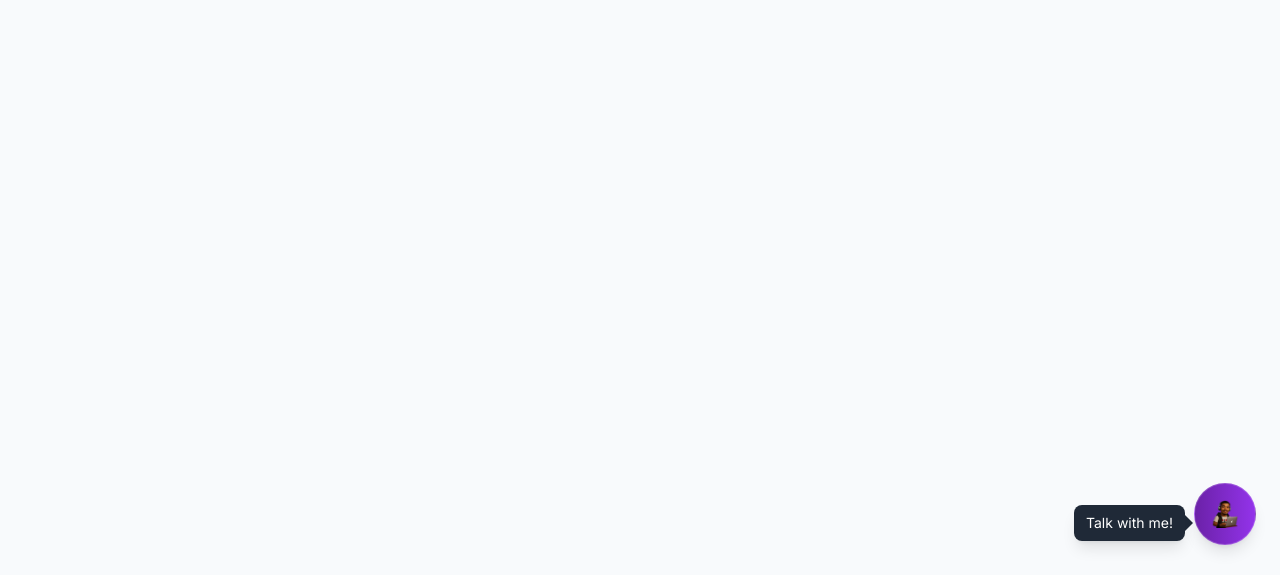
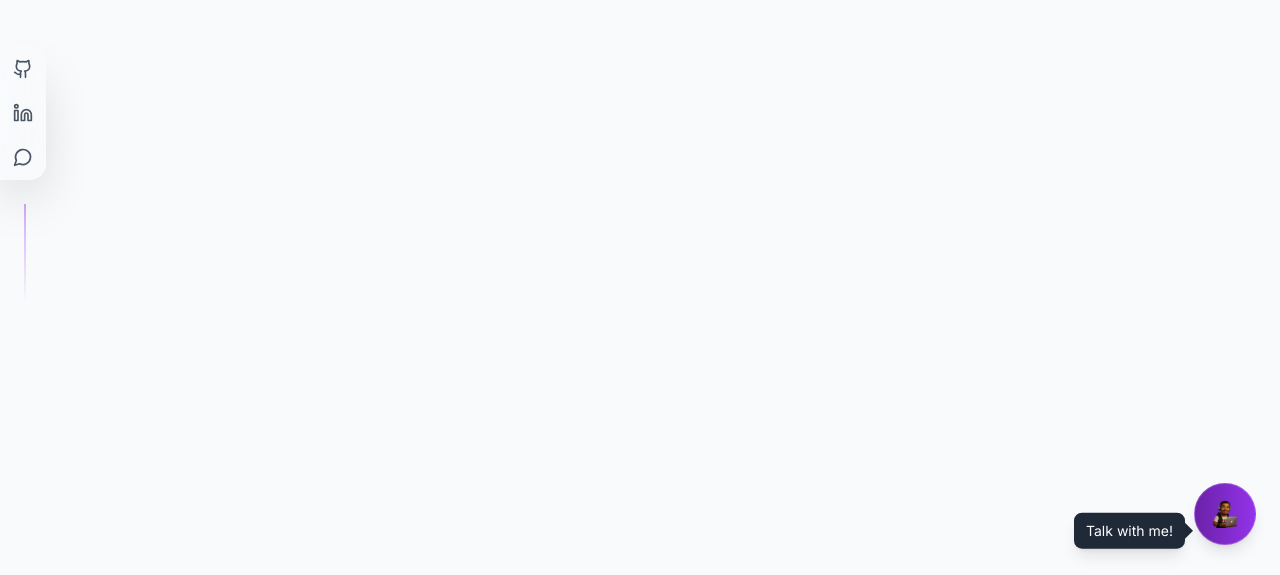
Before and after one commit to Baibhav100/my_portfolio, a Next.js app: page /chat in a window 1280 px wide. Shown: the part 225-800 px from the top of the page. Built offline with nearby package versions, Linux system fonts and the light colour scheme.

Commit message:
Add floating side social tickers (WhatsApp, LinkedIn, GitHub)

```diff
--- /dev/null
+++ b/src/app/components/SideSocials.jsx
@@ -0,0 +1,68 @@
+"use client";
+import React from "react";
+import { motion } from "framer-motion";
+import { Github, Linkedin, MessageCircle } from "lucide-react";
+
+const SideSocials = () => {
+    const socials = [
+        {
+            name: "GitHub",
+            icon: <Github size={20} />,
+            link: "https://github.com/Baibhav100/my_portfolio",
+            color: "hover:text-gray-900 dark:hover:text-white",
+        },
+        {
+            name: "LinkedIn",
+            icon: <Linkedin size={20} />,
+            link: "https://www.linkedin.com/in/baibhavrajkumar",
+            color: "hover:text-blue-600 dark:hover:text-blue-400",
+        },
+        {
+            name: "WhatsApp",
+            icon: <MessageCircle size={20} />,
+            link: "https://wa.me/918486128114",
+            color: "hover:text-green-500 dark:hover:text-green-400",
+        },
+    ];
+
+    return (
+        <div className="fixed left-0 top-1/2 -translate-y-1/2 z-[100] hidden lg:flex flex-col gap-4">
+            {/* Container with Glassmorphism */}
+            <motion.div
+                initial={{ x: -100, opacity: 0 }}
+                animate={{ x: 0, opacity: 1 }}
+                transition={{ duration: 0.8, ease: "easeOut" }}
+                className="bg-white/10 dark:bg-black/20 backdrop-blur-xl border border-white/20 dark:border-white/10 p-3 rounded-r-2xl shadow-2xl flex flex-col gap-6"
+            >
+                {socials.map((social, index) => (
+                    <motion.a
+                        key={index}
+                        href={social.link}
+                        target="_blank"
+                        rel="noopener noreferrer"
+                        whileHover={{ scale: 1.2, x: 5 }}
+                        whileTap={{ scale: 0.9 }}
+                        className={`text-gray-600 dark:text-gray-400 transition-all ${social.color} relative group`}
+                    >
+                        {social.icon}
+
+                        {/* Tooltip */}
+                        <span className="absolute left-12 top-1/2 -translate-y-1/2 px-2 py-1 bg-gray-800 text-white text-[10px] rounded opacity-0 group-hover:opacity-100 transition-opacity whitespace-nowrap pointer-events-none">
+                            {social.name}
+                        </span>
+                    </motion.a>
+                ))}
+            </motion.div>
+
+            {/* Decorative vertical line */}
+            <motion.div
+                initial={{ height: 0 }}
+                animate={{ height: "100px" }}
+                transition={{ delay: 0.5, duration: 1 }}
+                className="w-[2px] bg-gradient-to-b from-purple-500/50 to-transparent ml-6 mt-2"
+            />
+        </div>
+    );
+};
+
+export default SideSocials;
--- a/src/app/layout.js
+++ b/src/app/layout.js
@@ -9,14 +9,17 @@ export const metadata = {
   description: 'Generated by create next app',
 }
 
+import SideSocials from "./components/SideSocials";
+
 export default function RootLayout({ children }) {
   return (
     <html lang="en" suppressHydrationWarning>
       <body className={inter.className}>
         <ThemeProvider attribute="class" defaultTheme="system" enableSystem>
+          <SideSocials />
           {children}
         </ThemeProvider>
       </body>
     </html>
-  )
+  );
 }
```
